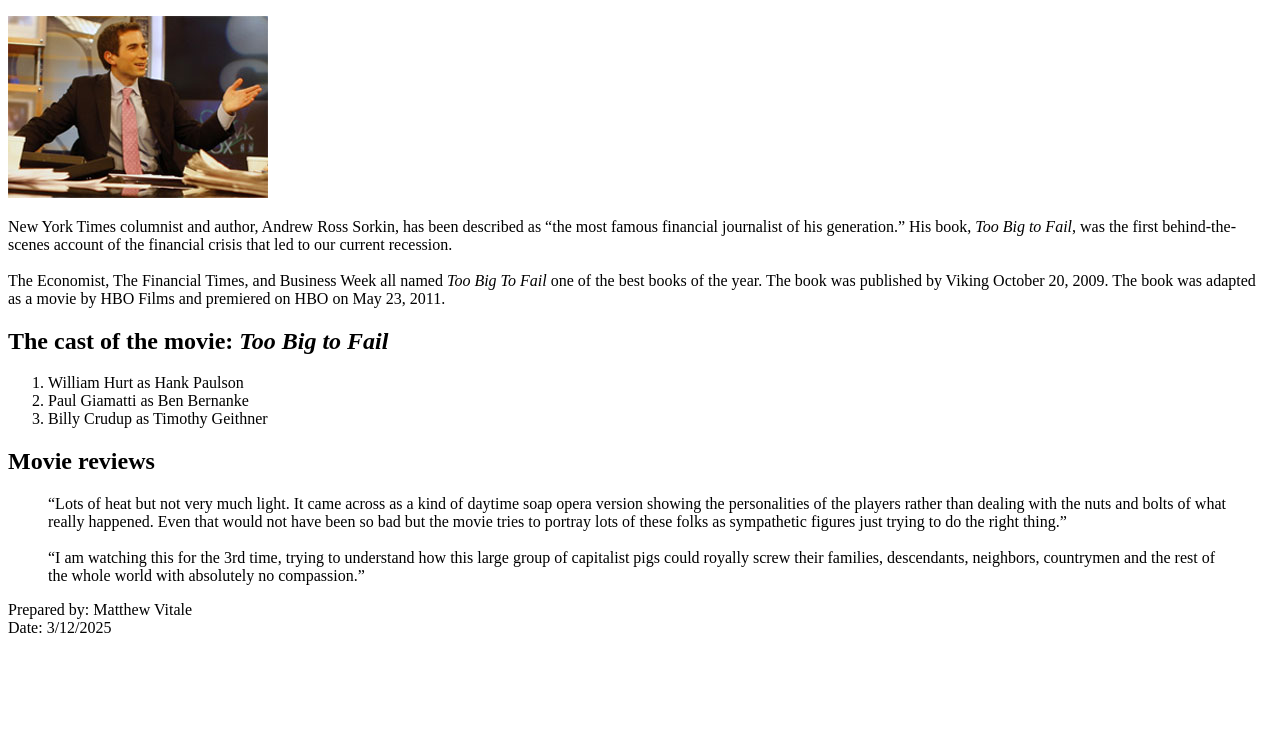
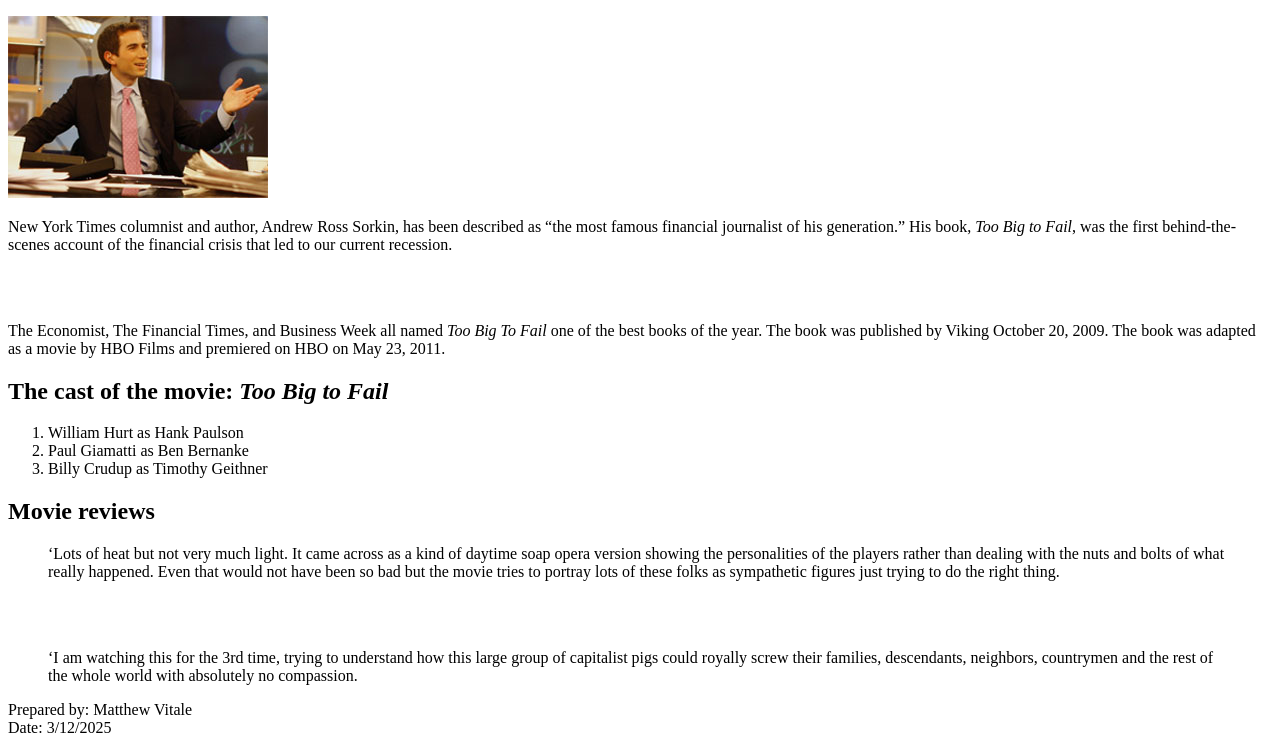
Before and after one commit to TheGhostyBear/short-3-1, a plain HTML site: page index.html in a window 1280 px wide. Shown: the part 105-850 px from the top of the page. Before the commit the page ends 800 px from the top, so only its background shows below. Drawn offline with Linux system fonts and the light colour scheme.

Commit message:
Attempting to fix quotation marks

```diff
--- a/index.html
+++ b/index.html
@@ -10,10 +10,10 @@
 	<h1>Andrew Ross Sorkin, author of <em>Too Big to Fail</em></h1>
 	<h3>November</h3>
 	<img src="images/sorkin_desk260.jpg" width="260">
-	<p>New York Times columnist and author, Andrew Ross Sorkin, has been described as <q>the most famous financial journalist of his generation.</q> His book, <em>Too Big to Fail</em>, was the first behind-the-scenes account of the financial crisis that led to our current recession.
+	<p>New York Times columnist and author, Andrew Ross Sorkin, has been described as <q>the most famous financial journalist of his generation.</q> His book, <em>Too Big to Fail</em>, was the first behind-the-scenes account of the financial crisis that led to our current recession.</p>
 		<br>
 		<br>
-	The Economist, The Financial Times, and Business Week all named <em>Too Big To Fail</em> one of the best books of the year. The book was published by Viking October 20, 2009. The book was adapted as a movie by HBO Films and premiered on HBO on May 23, 2011.</p>
+	<p>The Economist, The Financial Times, and Business Week all named <em>Too Big To Fail</em> one of the best books of the year. The book was published by Viking October 20, 2009. The book was adapted as a movie by HBO Films and premiered on HBO on May 23, 2011.</p>
 
 	<h2>The cast of the movie: <em>Too Big to Fail</em></h2>
 	<ol>
@@ -23,10 +23,10 @@
 	</ol>
 	<h2>Movie reviews</h2>
 	<blockquote>
-	<q>Lots of heat but not very much light. It came across as a kind of daytime soap opera version showing the personalities of the players rather than dealing with the nuts and bolts of what really happened. Even that would not have been so bad but the movie tries to portray lots of these folks as sympathetic figures just trying to do the right thing.</q>
+	<p> &lsquo;Lots of heat but not very much light. It came across as a kind of daytime soap opera version showing the personalities of the players rather than dealing with the nuts and bolts of what really happened. Even that would not have been so bad but the movie tries to portray lots of these folks as sympathetic figures just trying to do the right thing.</p>
 	<br>
 	<br>
-	<q>I am watching this for the 3rd time, trying to understand how this large group of capitalist pigs could royally screw their families, descendants, neighbors, countrymen and the rest of the whole world with absolutely no compassion.</q>
+	<p>&lsquo;I am watching this for the 3rd time, trying to understand how this large group of capitalist pigs could royally screw their families, descendants, neighbors, countrymen and the rest of the whole world with absolutely no compassion.</p>
 </blockquote>
 <footer>
 	Prepared by: Matthew Vitale<br>
```
